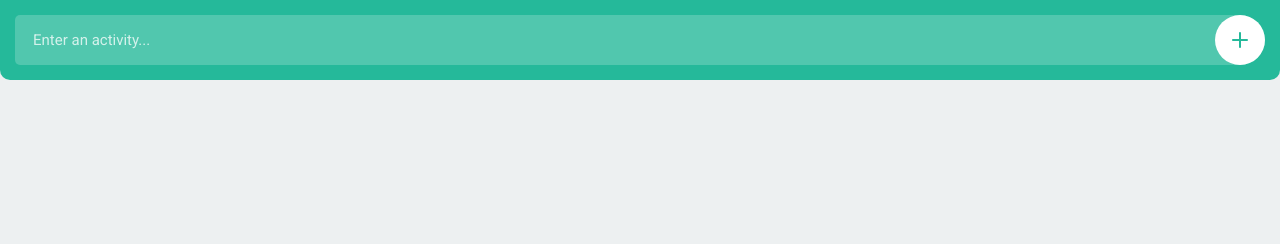
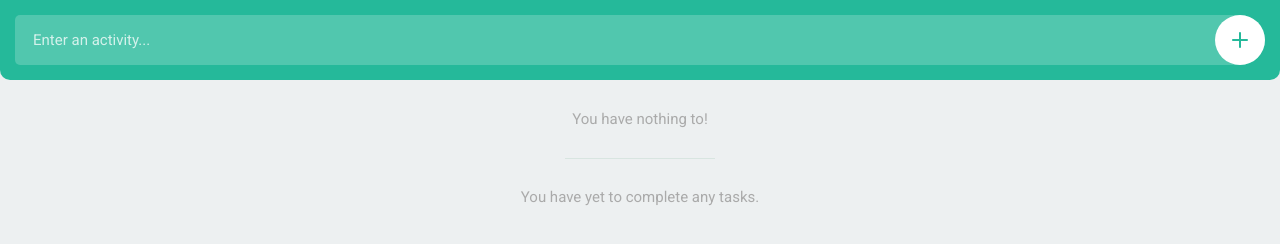
Before and after one commit to sajg1/todo_list_app, a plain HTML site: page app/index.html in a window 1280 px wide. Drawn offline with Linux system fonts and the light colour scheme.

Commit message:
added styling to show a message when the todo or completed lists are empty. These will disappear when a list item is added to said list.

```diff
--- a/app/resources/css/style.css
+++ b/app/resources/css/style.css
@@ -212,18 +212,36 @@ ul.todo li .buttons button.complete:hover svg .fill {
   fill: #25b99a;
 }
 
-ul.todo#completed:not(:empty) {
-  position: relative;
+ul.todo#completed {
+  position:relative;
   padding: 60px 0 0 0;
 }
 
-ul.todo#completed:not(:empty):before {
+ul.todo#completed:before {
   content:'';
   width:150px;
   height:1px;
   background: #d8e5e0;
   position:absolute;
   top:30px;
-  left:30px;
+  left:50%;
   margin:0 0 0 -75px;
 }
+
+ul.todo#todo:empty:after {
+  content: 'You have nothing to!';
+  margin: 15px 0 0 0;
+}
+
+ul.todo#completed:empty:after {
+  content: 'You have yet to complete any tasks.';
+}
+
+ul.todo#todo:after,
+ul.todo#completed:after {
+  width: 100%;
+  display:block;
+  text-align: center;
+  font-size: 15px;
+  color: #aaa;
+}
--- a/app/resources/js/main.js
+++ b/app/resources/js/main.js
@@ -1,3 +1,4 @@
+
 // Remove and complete icons in SVG format
 var removeSVG = '<svg version="1.1" xmlns="http://www.w3.org/2000/svg" xmlns:xlink="http://www.w3.org/1999/xlink" x="0px" y="0px" viewBox="0 0 22 22" style="enable-background:new 0 0 22 22;" xml:space="preserve"><g><g><path class="fill" d="M16.1,3.6h-1.9V3.3c0-1.3-1-2.3-2.3-2.3h-1.7C8.9,1,7.8,2,7.8,3.3v0.2H5.9c-1.3,0-2.3,1-2.3,2.3v1.3c0,0.5,0.4,0.9,0.9,1v10.5c0,1.3,1,2.3,2.3,2.3h8.5c1.3,0,2.3-1,2.3-2.3V8.2c0.5-0.1,0.9-0.5,0.9-1V5.9C18.4,4.6,17.4,3.6,16.1,3.6z M9.1,3.3c0-0.6,0.5-1.1,1.1-1.1h1.7c0.6,0,1.1,0.5,1.1,1.1v0.2H9.1V3.3z M16.3,18.7c0,0.6-0.5,1.1-1.1,1.1H6.7c-0.6,0-1.1-0.5-1.1-1.1V8.2h10.6L16.3,18.7L16.3,18.7z M17.2,7H4.8V5.9c0-0.6,0.5-1.1,1.1-1.1h10.2c0.6,0,1.1,0.5,1.1,1.1V7z"/></g><g><g><path class="fill" d="M11,18c-0.4,0-0.6-0.3-0.6-0.6v-6.8c0-0.4,0.3-0.6,0.6-0.6s0.6,0.3,0.6,0.6v6.8C11.6,17.7,11.4,18,11,18z"/></g><g><path class="fill" d="M8,18c-0.4,0-0.6-0.3-0.6-0.6v-6.8C7.4,10.2,7.7,10,8,10c0.4,0,0.6,0.3,0.6,0.6v6.8C8.7,17.7,8.4,18,8,18z"/></g><g><path class="fill" d="M14,18c-0.4,0-0.6-0.3-0.6-0.6v-6.8c0-0.4,0.3-0.6,0.6-0.6c0.4,0,0.6,0.3,0.6,0.6v6.8C14.6,17.7,14.3,18,14,18z"/></g></g></g></svg>';
 var completeSVG = '<svg version="1.1" xmlns="http://www.w3.org/2000/svg" xmlns:xlink="http://www.w3.org/1999/xlink" x="0px" y="0px" viewBox="0 0 22 22" style="enable-background:new 0 0 22 22;" xml:space="preserve"><rect y="0" class="noFill" width="22" height="22"/><g><path class="fill" d="M9.7,14.4L9.7,14.4c-0.2,0-0.4-0.1-0.5-0.2l-2.7-2.7c-0.3-0.3-0.3-0.8,0-1.1s0.8-0.3,1.1,0l2.1,2.1l4.8-4.8c0.3-0.3,0.8-0.3,1.1,0s0.3,0.8,0,1.1l-5.3,5.3C10.1,14.3,9.9,14.4,9.7,14.4z"/></g></svg>';
```
Also changed, not shown: app/index.html (+1 -0 lines).
